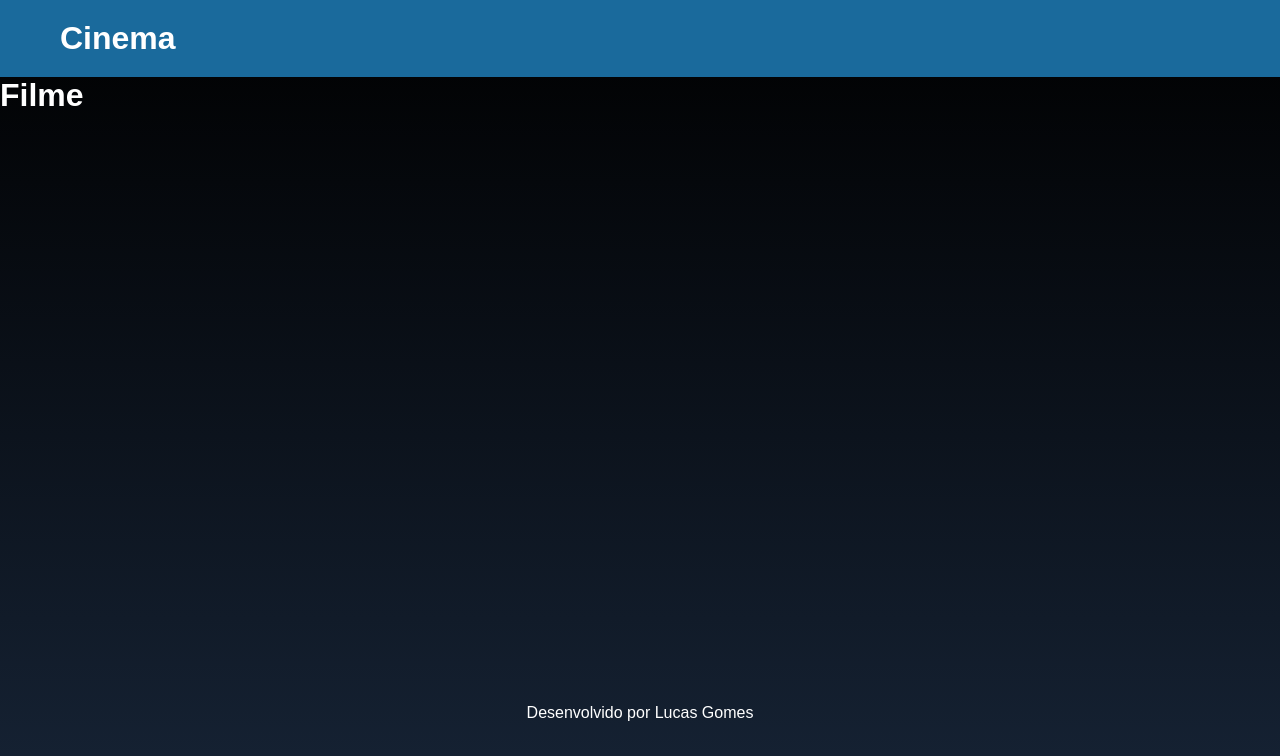
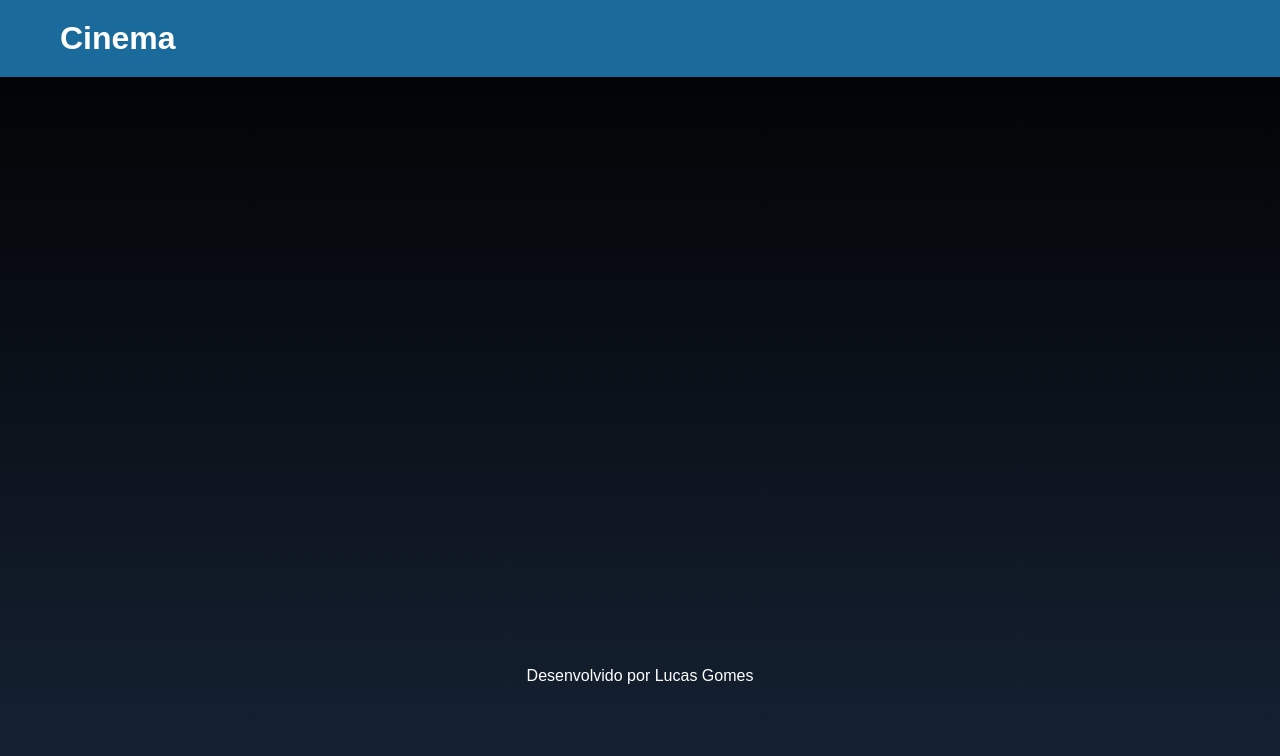
Before and after one commit to h1toh/cinema, a React (Vite) app: page /filme/ainda-estou-aqui in a window 1280 px wide. Shown: the top 756 px of the page. Built offline with nearby package versions, Linux system fonts and the light colour scheme.

Commit message:
add Info

```diff
--- /dev/null
+++ b/src/components/Info.tsx
@@ -0,0 +1,6 @@
+const Info = ()=>{
+    return <div className="info">
+    </div>
+}
+
+export default Info
--- a/src/pages/Filme.tsx
+++ b/src/pages/Filme.tsx
@@ -1,5 +1,7 @@
+import Info from "../components/Info"
+
 const Filme = ()=>{
-    return <h1>Filme</h1>
+    return <Info/>
 }
 
 export default Filme
```
